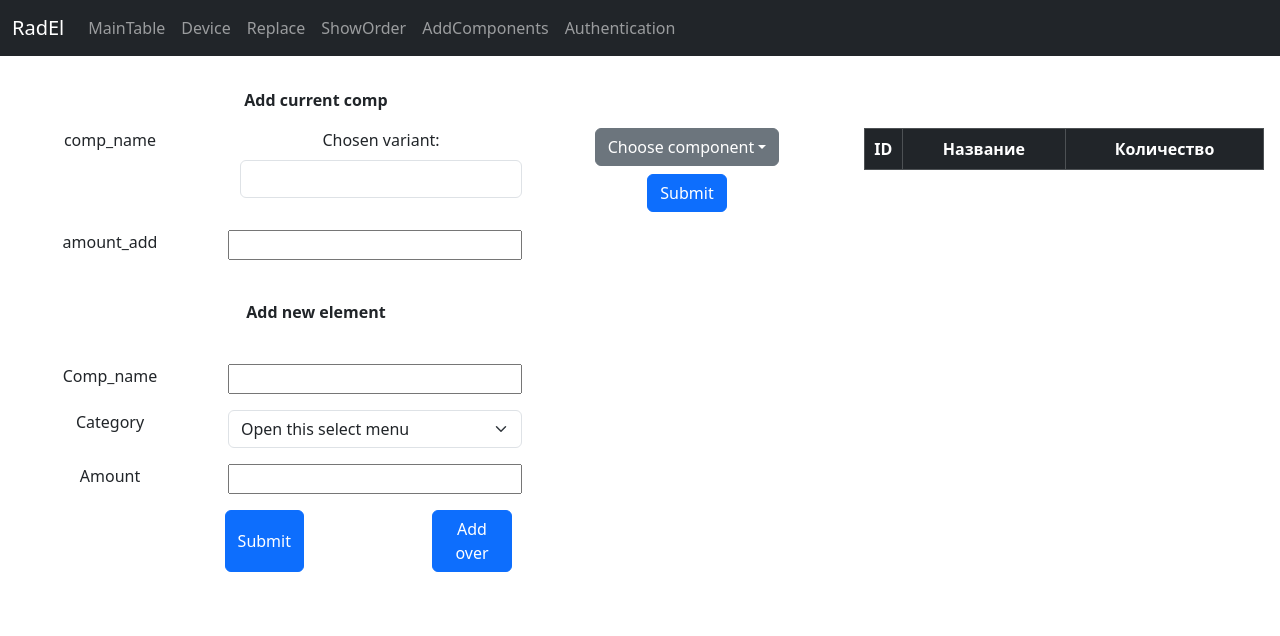
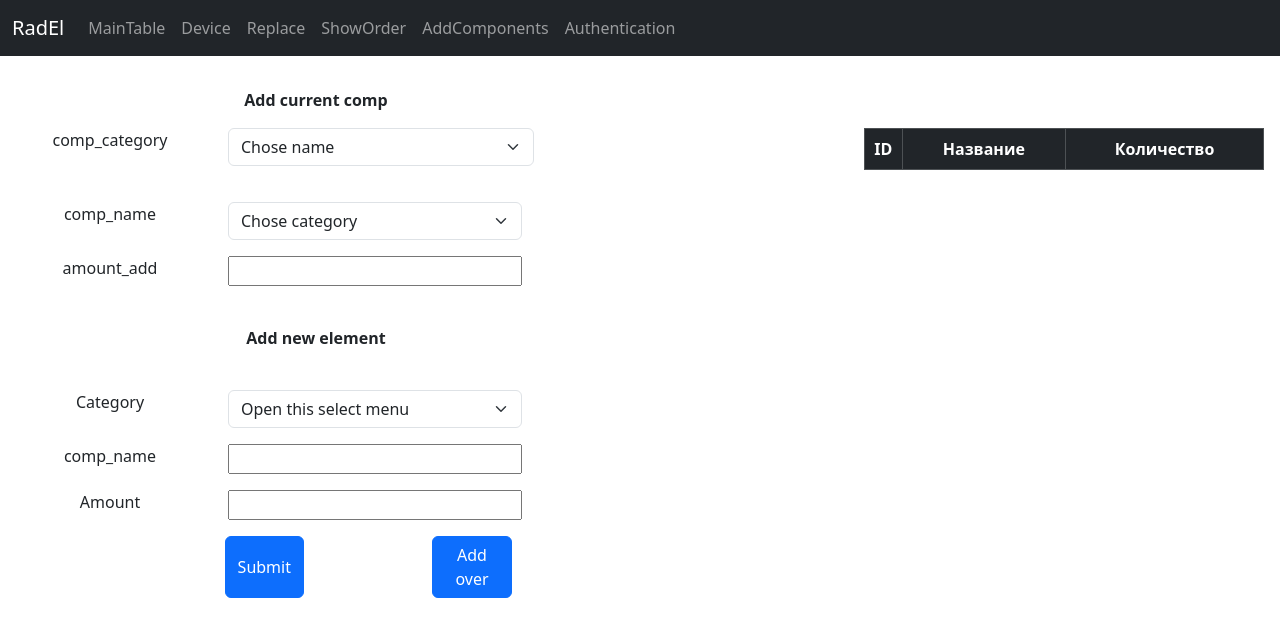
Before and after one commit to SamDemon2/radelements, a React (Create React App) app: page /my-add in a window 1280 px wide. Shown: the top 636 px of the page. Built offline with nearby package versions, Linux system fonts and the light colour scheme.

Commit message:
Переделываю формы

```diff
--- a/src/components/AddComponents.tsx
+++ b/src/components/AddComponents.tsx
@@ -31,13 +31,32 @@ const AddComponents = () => {
                     </div>
                 </div>
                 <div className="col-2">
-                    comp_name
+                    comp_category
                 </div>
                 <div className="col-6">
-                    <Dropdown/>
+                    {/*<Dropdown/>*/}
+                    <select className="form-select w-50" aria-label="Default select example">
+                        <option selected>Chose name</option>
+                        <option value="1">One</option>
+                        <option value="2">Two</option>
+                        <option value="3">Three</option>
+                    </select>
                 </div>
                 <div className="col-4">
                     <IntermediateTable/>
+                </div>
+            </div>
+            <div className="row my-3">
+                <div className="col-2">
+                    comp_name
+                </div>
+                <div className="col-3">
+                    <select className="form-select w-100">
+                        <option selected>Chose category</option>
+                        <option value="1">One</option>
+                        <option value="2">Two</option>
+                        <option value="3">Three</option>
+                    </select>
                 </div>
             </div>
             <div className="row my-3">
@@ -57,14 +76,6 @@ const AddComponents = () => {
             </div>
             <div className="row my-3">
                 <div className="col-2">
-                    Comp_name
-                </div>
-                <div className="col-3">
-                    <input className="w-100"/>
-                </div>
-            </div>
-            <div className="row my-3">
-                <div className="col-2">
                     Category
                 </div>
                 <div className="col-3 d-flex justify-content-center">
@@ -77,10 +88,19 @@ const AddComponents = () => {
                 </div>
             </div>
             <div className="row my-3">
+
+            <div className="col-2">
+                comp_name
+            </div>
+            <div className="col-3 d-flex justify-content-center">
+                <input className="w-100"/>
+            </div>
+            </div>
+            <div className="row my-3">
                 <div className="col-2">
                     Amount
                 </div>
-                <div className="col-3">
+                <div className="col-3 d-flex justify-content-center">
                     <input className="w-100"/>
                 </div>
                 <div className="row  my-3 d-flex justify-content-start">
```
